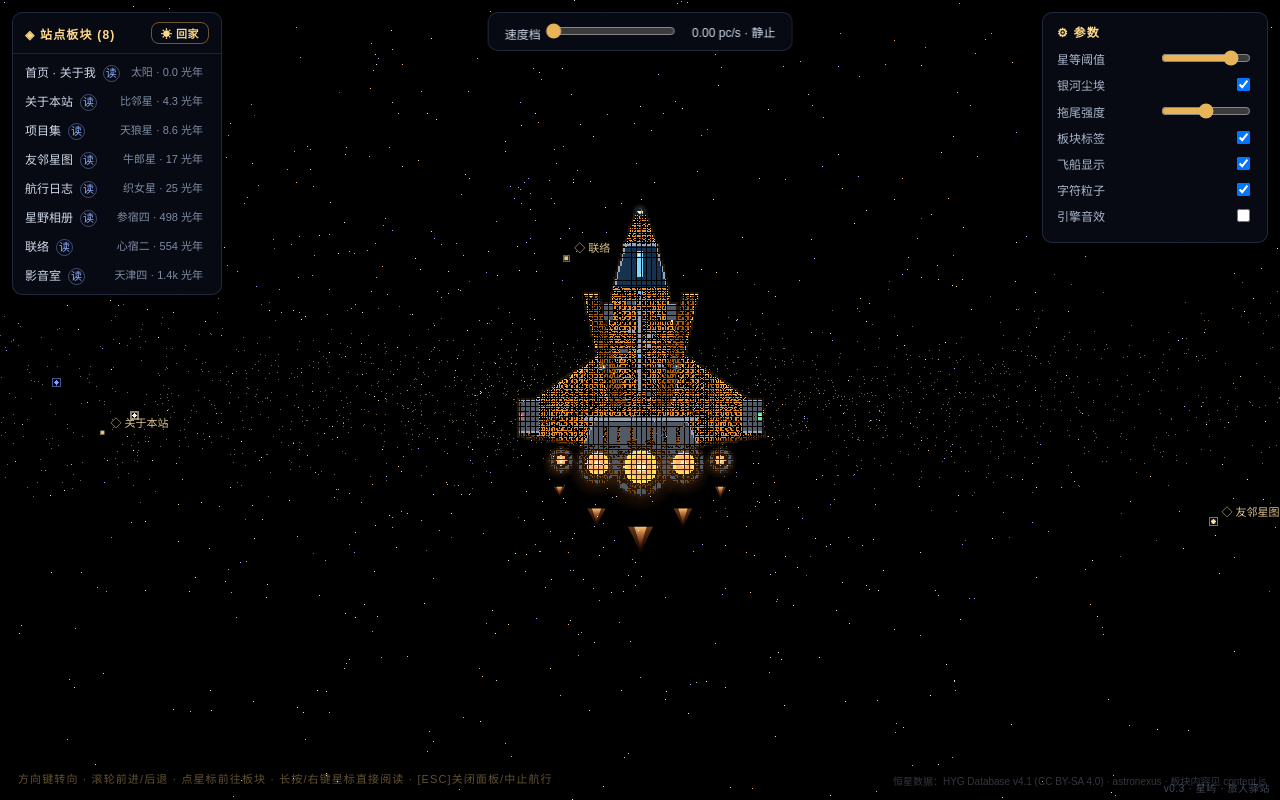
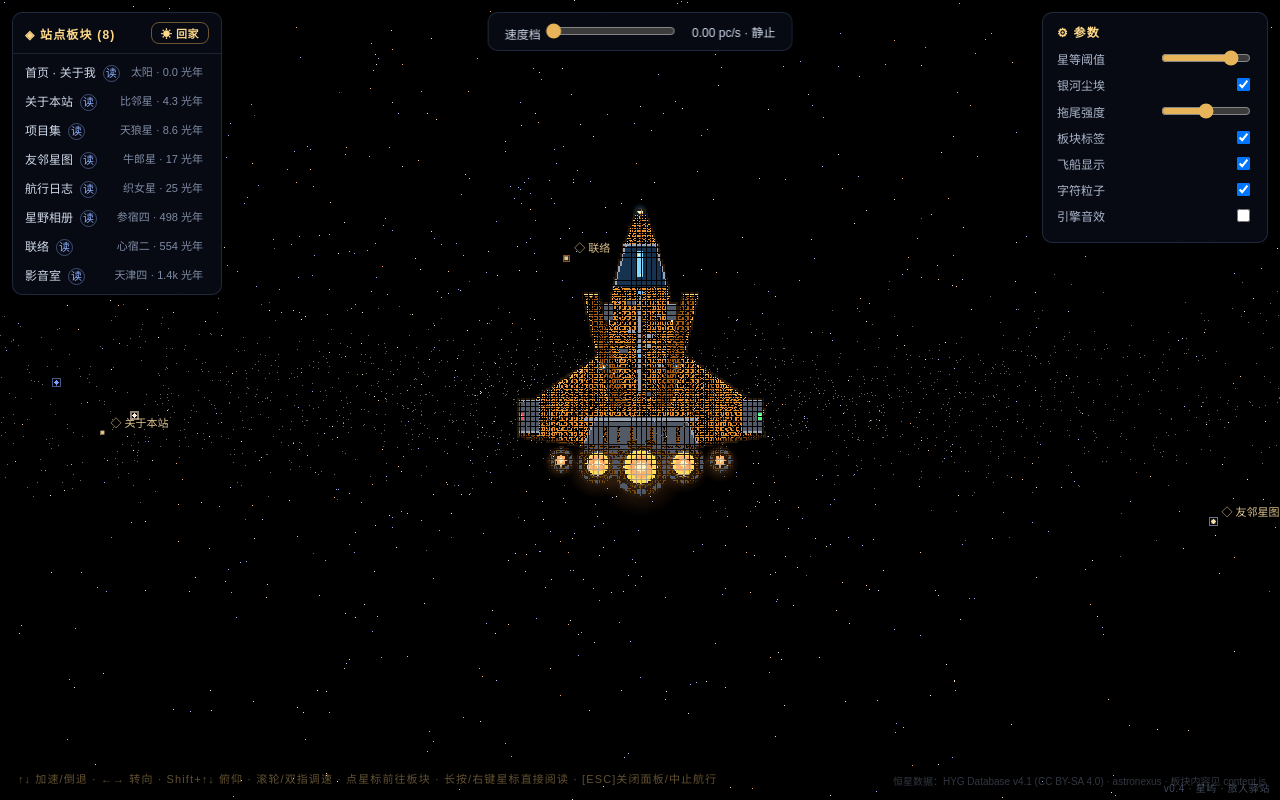
Before and after one commit to toooooobyy/star-islet, a plain HTML site: page index.html in a window 1280 px wide. Drawn offline with Linux system fonts and the light colour scheme; animation ran at ten frames a second.

Commit message:
v0.4: 飞行视觉语法统一为尾随视角 — 焰花向镜头绽放替代向下尾焰, 新增隧道速度线/转向滚转/俯仰升沉/速度微缩放, 按键重映射(↑↓推进/倒退, ←→转向, Shift+↑↓俯仰)

```diff
--- a/content.js
+++ b/content.js
@@ -12,7 +12,7 @@
  * ============================================================ */
 window.SITE = {
   brand: '星屿 · 旅人驿站',   // 站点名（浏览器标签 + 右下角版本标识）
-  version: 'v0.3',
+  version: 'v0.4',
   sections: [
 
     { id: 'home', star: '太阳', title: '首页 · 关于我', sub: '一切从母星开始', date: '',
--- a/index.html
+++ b/index.html
@@ -185,7 +185,7 @@
   <div id="pnMeta"></div>
   <div id="pnBody"></div>
 </div>
-<div id="hint">方向键转向 · 滚轮前进/后退 · 点星标前往板块 · 长按/右键星标直接阅读 · [ESC]关闭面板/中止航行</div>
+<div id="hint">↑↓ 加速/倒退 · ←→ 转向 · Shift+↑↓ 俯仰 · 滚轮/双指调速 · 点星标前往板块 · 长按/右键星标直接阅读 · [ESC]关闭面板/中止航行</div>
 <div id="credit">恒星数据：HYG Database v4.1 (CC BY-SA 4.0) · astronexus · 板块内容见 content.js</div>
 <script src="content.js"></script>
 <script>
@@ -389,6 +389,9 @@
   var manualWarp = 0;          // signed manual speed level -10..10 (v2.2 manual flight)
   var travelD0 = 1;            // trip distance at start (v2.4: declared with the other nav state)
   var keysOn = {};             // steering keys held down
+  var shiftOn = false;         // v0.4: Shift turns ↑/↓ into pitch trim
+  var yawVel = 0, pitchVel = 0, prevYaw = 0, prevPitch = 0;   // v0.4: attitude rates for chase-cam feedback
+  var shipBank = 0, shipPY = 0, shipSc = 1;                   // v0.4: smoothed ship pose (roll / lift / zoom)
 
   function warpToSpeed(w) {
     return w <= 0 ? 0 : 0.35 * Math.pow(2.6, w);
@@ -570,7 +573,7 @@
     manualWarp = Math.max(-10, Math.min(10, w));
     warpLevel = Math.max(0, manualWarp);
     warpEl.value = warpLevel.toFixed(2);
-    if (manualWarp < 0 && prev >= 0) toast('倒退推进 · 滚轮上拉/双指张开返回前进');
+    if (manualWarp < 0 && prev >= 0) toast('倒退推进 · ↑键/滚轮上拉/双指张开返回前进');
     wake();
   }
 
@@ -662,9 +665,13 @@
     }
     if (e.key === 's' || e.key === 'S') { params.glyphOn = !params.glyphOn; $('glyphOn').checked = params.glyphOn; shipDirty = true; saveParams(); wake(); }
     if (e.key.indexOf('Arrow') === 0) { keysOn[e.key] = true; e.preventDefault(); wake(); }
+    if (e.key === 'Shift') shiftOn = true;
   });
-  window.addEventListener('keyup', function (e) { if (e.key.indexOf('Arrow') === 0) { keysOn[e.key] = false; wake(); } });
-  window.addEventListener('blur', function () { keysOn = {}; });
+  window.addEventListener('keyup', function (e) {
+    if (e.key.indexOf('Arrow') === 0) { keysOn[e.key] = false; wake(); }
+    if (e.key === 'Shift') shiftOn = false;
+  });
+  window.addEventListener('blur', function () { keysOn = {}; shiftOn = false; });
   document.addEventListener('gesturestart', function (e) { e.preventDefault(); });   // block iOS page zoom during pinch
 
   // params UI
@@ -1026,38 +1033,53 @@
   var FORCE = 5.6, SPRING = 0.045, DAMP = 0.865;
   var maxV2 = 1;
   // ================= engine flames =================
+  // v0.4 chase-cam grammar: the bloom expands TOWARD the camera (petals radiate outward in
+  // screen space). The old downward tail read as a top-down scroller and fought the 3D tunnel.
   function renderFlame() {
-    var lv = Math.max(0, Math.min(1, (Math.abs(vNow) - 0.4) / 500));
+    var fwd = Math.max(0, Math.min(1, (vNow - 0.4) / 420));
+    var rev = vNow < -0.4 ? Math.min(1, (-vNow - 0.4) / 420) : 0;
+    var tF = performance.now() / 1000;
     ctx.setTransform(dpr, 0, 0, dpr, 0, 0);
     ctx.globalCompositeOperation = 'lighter';
     for (var n = 0; n < NOZZLES.length; n++) {
-      var baseR = Math.max(4, (NOZZLES[n][2] || 40) * scale);
-      var nx = offX + NOZZLES[n][0] * scale + (Math.random() - 0.5) * 2.5;
-      var ny = offY + NOZZLES[n][1] * scale;
-      var fy = ny + baseR * 2.2;                               // flame starts at nozzle bell edge
-      var fl = Math.random();
-      var L = lv > 0 ? baseR * (2.2 + lv * 15) * (0.82 + fl * 0.36) : baseR * (0.9 + fl * 0.5);
-      var wR = lv > 0 ? baseR * (0.9 + lv * 0.55) : baseR * 0.5;
-      var gR = baseR * (1.6 + lv * 1.4);                       // nozzle glow
+      var baseR = Math.max(3, (NOZZLES[n][2] || 40) * scale);
+      var nx = offX + NOZZLES[n][0] * scale + (Math.random() - 0.5) * 1.6;
+      var ny = offY + NOZZLES[n][1] * scale + (Math.random() - 0.5) * 1.6;
+      // breathing bell glow at rest, expanding bloom under thrust
+      var gR = baseR * (1.7 + fwd * 2.8) * (0.94 + 0.12 * Math.sin(tF * 9 + n * 1.7));
+      var a0 = 0.30 + fwd * 0.55;
       var gr = ctx.createRadialGradient(nx, ny, 0, nx, ny, gR);
-      gr.addColorStop(0, lv > 0 ? 'rgba(255,190,110,' + (0.55 + 0.3 * lv).toFixed(2) + ')' : 'rgba(255,170,90,0.28)');
-      gr.addColorStop(1, 'rgba(255,120,40,0)');
+      gr.addColorStop(0, 'rgba(255,235,190,' + a0.toFixed(2) + ')');
+      gr.addColorStop(0.45, 'rgba(255,170,80,' + (a0 * 0.5).toFixed(2) + ')');
+      gr.addColorStop(1, 'rgba(255,110,40,0)');
       ctx.fillStyle = gr;
       ctx.beginPath(); ctx.arc(nx, ny, gR, 0, 7); ctx.fill();
-      var layers = lv > 0                                     // outer orange -> mid yellow -> blue-white core
-        ? [[1, 'rgba(255,110,30,0.5)'], [0.66, 'rgba(255,205,110,0.75)'], [0.38, 'rgba(225,240,255,0.95)']]
-        : [[1, 'rgba(255,150,60,0.4)'], [0.5, 'rgba(255,220,150,0.6)']];
-      for (var li = 0; li < layers.length; li++) {
-        var fw = wR * layers[li][0], fL = L * (li === 0 ? 1 : (li === 1 ? 0.8 : 0.62));
-        var lg = ctx.createLinearGradient(nx, fy, nx, fy + fL);
-        lg.addColorStop(0, layers[li][1]);
-        lg.addColorStop(1, 'rgba(255,80,20,0)');
-        ctx.fillStyle = lg;
-        ctx.beginPath();
-        ctx.moveTo(nx - fw, fy);
-        ctx.quadraticCurveTo(nx - fw * 0.3, fy + fL * 0.6, nx, fy + fL);
-        ctx.quadraticCurveTo(nx + fw * 0.3, fy + fL * 0.6, nx + fw, fy);
-        ctx.closePath(); ctx.fill();
+      // white-hot throat
+      ctx.fillStyle = 'rgba(255,246,214,' + (0.45 + fwd * 0.5).toFixed(2) + ')';
+      ctx.beginPath(); ctx.arc(nx, ny, baseR * (0.5 + fwd * 0.55), 0, 7); ctx.fill();
+      // petals: exhaust sparks rushing past the viewer, radiating from the nozzle centre
+      if (fwd > 0.02) {
+        var petals = 3 + ((fwd * 7) | 0);
+        for (var pt = 0; pt < petals; pt++) {
+          var ang = Math.random() * 6.2832;
+          var r0 = baseR * (0.7 + Math.random() * 0.5);
+          var r1 = baseR * (1.1 + Math.random() * 1.6 + fwd * 2.8);
+          var lg = ctx.createLinearGradient(nx + Math.cos(ang) * r0, ny + Math.sin(ang) * r0,
+                                            nx + Math.cos(ang) * r1, ny + Math.sin(ang) * r1);
+          lg.addColorStop(0, 'rgba(255,215,130,0.85)');
+          lg.addColorStop(1, 'rgba(255,110,30,0)');
+          ctx.strokeStyle = lg; ctx.lineWidth = Math.max(1, baseR * 0.28);
+          ctx.beginPath();
+          ctx.moveTo(nx + Math.cos(ang) * r0, ny + Math.sin(ang) * r0);
+          ctx.lineTo(nx + Math.cos(ang) * r1, ny + Math.sin(ang) * r1);
+          ctx.stroke();
+        }
+      }
+      // reverse thrust: faint cool counter-flow ring
+      if (rev > 0.02) {
+        ctx.strokeStyle = 'rgba(150,195,255,' + (0.25 * rev).toFixed(2) + ')';
+        ctx.lineWidth = Math.max(1, baseR * 0.2);
+        ctx.beginPath(); ctx.arc(nx, ny, baseR * (1.5 + rev * 1.6), 0, 7); ctx.stroke();
       }
     }
     renderNavLights();                       // v0.3: wingtip strobes / nose beacon (additive)
@@ -1087,6 +1109,50 @@
     }
   }
   var shipDirty = true;   // ship is static now: repaint only on glyph toggle / resize
+  // v0.4: tunnel speed lines — faint radial streaks rushing past the cockpit at high speed.
+  // Anchors the "flying INTO the screen" grammar that the vanishing point (hidden by the
+  // ship) used to leave ambiguous.
+  var SLN = 110, slAng = new Float32Array(SLN), slR = new Float32Array(SLN),
+      slSp = new Float32Array(SLN), slLen = new Float32Array(SLN), slInit = false;
+  function renderSpeedLines(dt) {
+    var gain = Math.max(0, Math.min(1, (Math.abs(vNow) - 25) / 900)) * params.trailGain;
+    if (gain <= 0.02) { slInit = false; return; }
+    var cx = W / 2, cy = H / 2, maxR = Math.hypot(W, H) / 2, r0 = Math.min(W, H) * 0.22;
+    if (!slInit) {
+      for (var i2 = 0; i2 < SLN; i2++) {
+        slAng[i2] = Math.random() * 6.2832;
+        slR[i2] = r0 + Math.random() * (maxR - r0);
+        slSp[i2] = 0.55 + Math.random() * 0.9;
+        slLen[i2] = 0.05 + Math.random() * 0.12;
+      }
+      slInit = true;
+    }
+    ctx.setTransform(dpr, 0, 0, dpr, 0, 0);
+    ctx.globalCompositeOperation = 'lighter';
+    ctx.lineCap = 'round';
+    ctx.lineWidth = 1.4;
+    var v = (0.35 + gain * 1.1) * maxR * 1.9;
+    for (var i = 0; i < SLN; i++) {
+      slR[i] += slSp[i] * v * dt;
+      if (slR[i] > maxR) {                       // respawn near the tunnel mouth
+        slAng[i] = Math.random() * 6.2832;
+        slR[i] = r0 + Math.random() * (maxR - r0) * 0.25;
+        slSp[i] = 0.55 + Math.random() * 0.9;
+        continue;
+      }
+      var rr = slR[i] / maxR;
+      var a = gain * Math.min(1, (rr - 0.16) * 2.4) * (0.3 + slSp[i] * 0.45);
+      if (a <= 0.02) continue;
+      var L2 = slLen[i] * maxR * (0.5 + gain);
+      var ca = Math.cos(slAng[i]), sa = Math.sin(slAng[i]);
+      ctx.strokeStyle = 'rgba(195,218,255,' + a.toFixed(3) + ')';
+      ctx.beginPath();
+      ctx.moveTo(cx + ca * slR[i], cy + sa * slR[i]);
+      ctx.lineTo(cx + ca * (slR[i] + L2), cy + sa * (slR[i] + L2));
+      ctx.stroke();
+    }
+    ctx.globalCompositeOperation = 'source-over';
+  }
   function renderRabbit() {
     if (!shipDirty) return;
     rbuf.fill(0);   // fully transparent: keep the starfield visible behind particles
@@ -1111,6 +1177,18 @@
   // ================= navigation update =================
   function updateNav(dt) {
     var want;
+    // v0.4 unified throttle: ↑/↓ ramp thrust in any mode (Shift = pitch trim, manual flight only).
+    // Key grammar now matches the chase cam: fore/aft keys push the ship fore/aft, ←/→ yaw.
+    if (keysOn['ArrowUp'] || keysOn['ArrowDown']) {
+      var dir = keysOn['ArrowUp'] ? 1 : -1;
+      if (shiftOn && mode === 'idle') {
+        pitch = Math.max(-1.45, Math.min(1.45, pitch + dir * 1.7 * dt));
+        updateBasis();
+      } else {
+        var w4 = mode === 'travel' ? Math.max(0, manualWarp + dir * 3.4 * dt) : manualWarp + dir * 3.4 * dt;
+        setManual(w4);
+      }
+    }
     if (mode === 'aiming' && targetIdx >= 0) {
       want = aimAt(targetIdx, false);
       var dYaw = want.yaw - yaw, dPitch = want.pitch - pitch;
@@ -1156,9 +1234,7 @@
       var st = 1.7 * dt;
       if (keysOn['ArrowLeft']) yaw -= st;
       if (keysOn['ArrowRight']) yaw += st;
-      if (keysOn['ArrowUp']) pitch += st * 0.72;
-      if (keysOn['ArrowDown']) pitch -= st * 0.72;
-      if (keysOn['ArrowLeft'] || keysOn['ArrowRight'] || keysOn['ArrowUp'] || keysOn['ArrowDown']) {
+      if (keysOn['ArrowLeft'] || keysOn['ArrowRight']) {
         pitch = Math.max(-1.45, Math.min(1.45, pitch));
         updateBasis();
       }
@@ -1175,6 +1251,9 @@
         vNow = Math.abs(vEase) > 0.001 ? vEase : 0;
       }
     }
+    // v0.4: attitude rates feed the chase-cam pose (bank on yaw, lift on pitch)
+    if (dt > 0) { yawVel = (yaw - prevYaw) / dt; pitchVel = (pitch - prevPitch) / dt; }
+    prevYaw = yaw; prevPitch = pitch;
   }
 
   var lastStatusStr = '';
@@ -1215,13 +1294,22 @@
     if (!sleeping) {
       updateNav(dt);
       renderStars();
+      renderSpeedLines(dt);
       if (params.rabbitOn) {
         renderFlame();
         renderRabbit();
         var jitA = Math.min(2.4, Math.abs(vNow) / 300);
         var jx2 = (Math.random() - 0.5) * jitA, jy2 = (Math.random() - 0.5) * jitA * 0.7;
-        ctx.setTransform(1, 0, 0, 1, 0, 0);   // physical px space: avoid dpr^2 offset after renderFlame
-        ctx.drawImage(off, (offX + jx2) * dpr, (offY + jy2) * dpr, IMG_W * scale * dpr, IMG_H * scale * dpr);
+        // v0.4 chase-cam pose: bank into turns (yaw rate), lift on pitch, subtle zoom with speed
+        var k4 = Math.min(1, dt * 4.5);
+        shipBank += (Math.max(-0.15, Math.min(0.15, yawVel * 0.5)) - shipBank) * k4;
+        shipPY += (Math.max(-14, Math.min(14, -pitchVel * 26)) - shipPY) * k4;
+        shipSc += ((1 + Math.min(0.055, Math.abs(vNow) * 4e-5)) - shipSc) * Math.min(1, dt * 2.2);
+        ctx.setTransform(dpr, 0, 0, dpr, 0, 0);
+        ctx.translate(offX + IMG_W * scale / 2 + jx2, offY + IMG_H * scale / 2 + jy2);
+        ctx.rotate(shipBank); ctx.scale(shipSc, shipSc);
+        ctx.drawImage(off, -IMG_W * scale / 2, -IMG_H * scale / 2 + shipPY, IMG_W * scale, IMG_H * scale);
+        ctx.setTransform(1, 0, 0, 1, 0, 0);
       }
       updateHUD();
       updateAudio();
```
